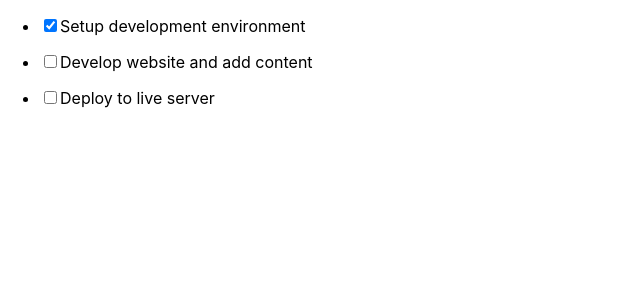
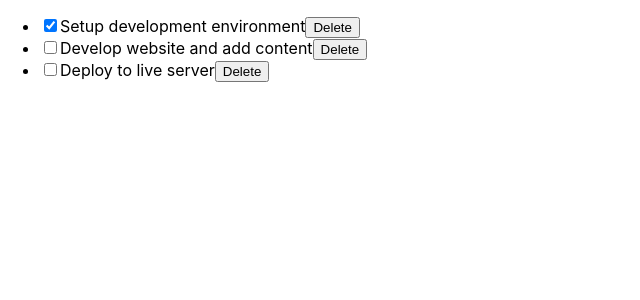
Before and after one commit to peterdgreat/react-todo-app, a React (Create React App) app: page / in a window 1280 px wide. Shown: the top 300 px of the page, without its empty margins (0-640 px from the left). Built offline with nearby package versions, Linux system fonts and the light colour scheme.

Commit message:
Onchange Event added on checkbox

```diff
--- a/src/components/TodoContainer.js
+++ b/src/components/TodoContainer.js
@@ -1,4 +1,4 @@
-import React, { useState } from 'react';
+import { useState } from 'react';
 import TodosList from './TodosList';
 
 export default function TodoContainer() {
@@ -20,9 +20,37 @@ export default function TodoContainer() {
     },
   ];
 
-  const [state] = useState(todo);
-  return (
-    // eslint-disable-next-line react/jsx-key
-    state.map((todo) => <TodosList title={todo.title} completed={todo.completed} />)
-  );
+  const [state, setState] = useState(todo);
+  const todos = state;
+  const changeState = (id) => {
+    setState(
+      todos.map((todo) => {
+        if (todo.id === id) {
+          return {
+            ...todo,
+            completed: !todo.completed,
+          };
+        }
+        return todo;
+      }),
+    );
+  };
+
+  if (todos) {
+    return (
+      <ul>
+
+        {todos.map((tdo) => (
+          <TodosList
+            title={tdo.title}
+            completed={tdo.completed}
+            key={tdo.id}
+            id={tdo.id}
+            handlechange={changeState}
+          />
+        ))}
+      </ul>
+
+    );
+  }
 }
--- a/src/components/TodosList.js
+++ b/src/components/TodosList.js
@@ -1,16 +1,26 @@
+/* eslint-disable react/button-has-type */
 import React from 'react';
 
 export default function TodosList(props) {
   // eslint-disable-next-line react/prop-types
-  const { title, completed } = props;
+  const {
+    // eslint-disable-next-line react/prop-types
+    title, completed, id, handlechange,
+  } = props;
+
+  const handleChange = () => {
+    handlechange(id);
+  };
 
   return (
-    <ul>
-      <li>
-        <input type="checkbox" checked={completed} />
-        {title}
 
-      </li>
-    </ul>
+    <li>
+      <input type="checkbox" checked={completed} onChange={handleChange} />
+      {title}
+
+      <button>Delete</button>
+
+    </li>
+
   );
 }
```
